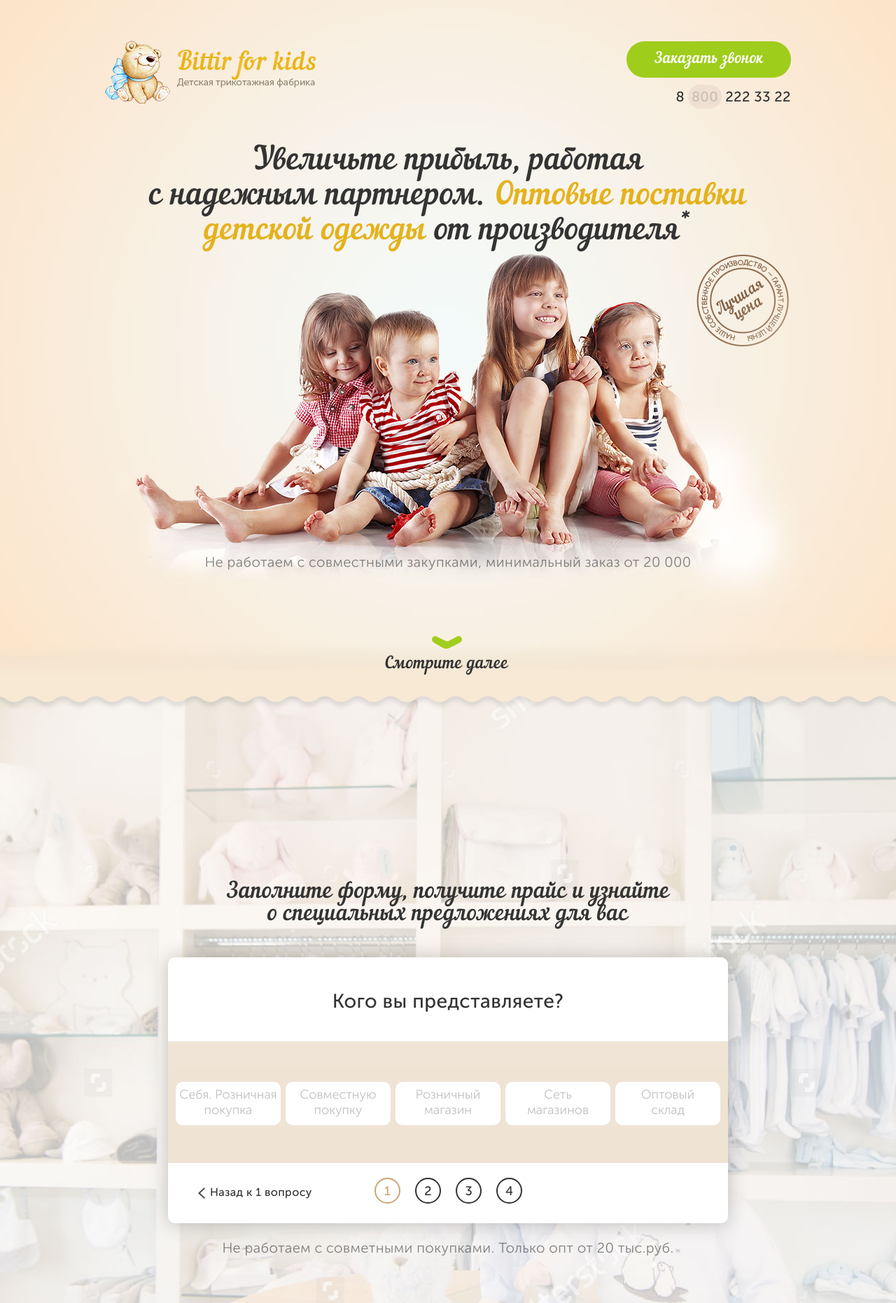
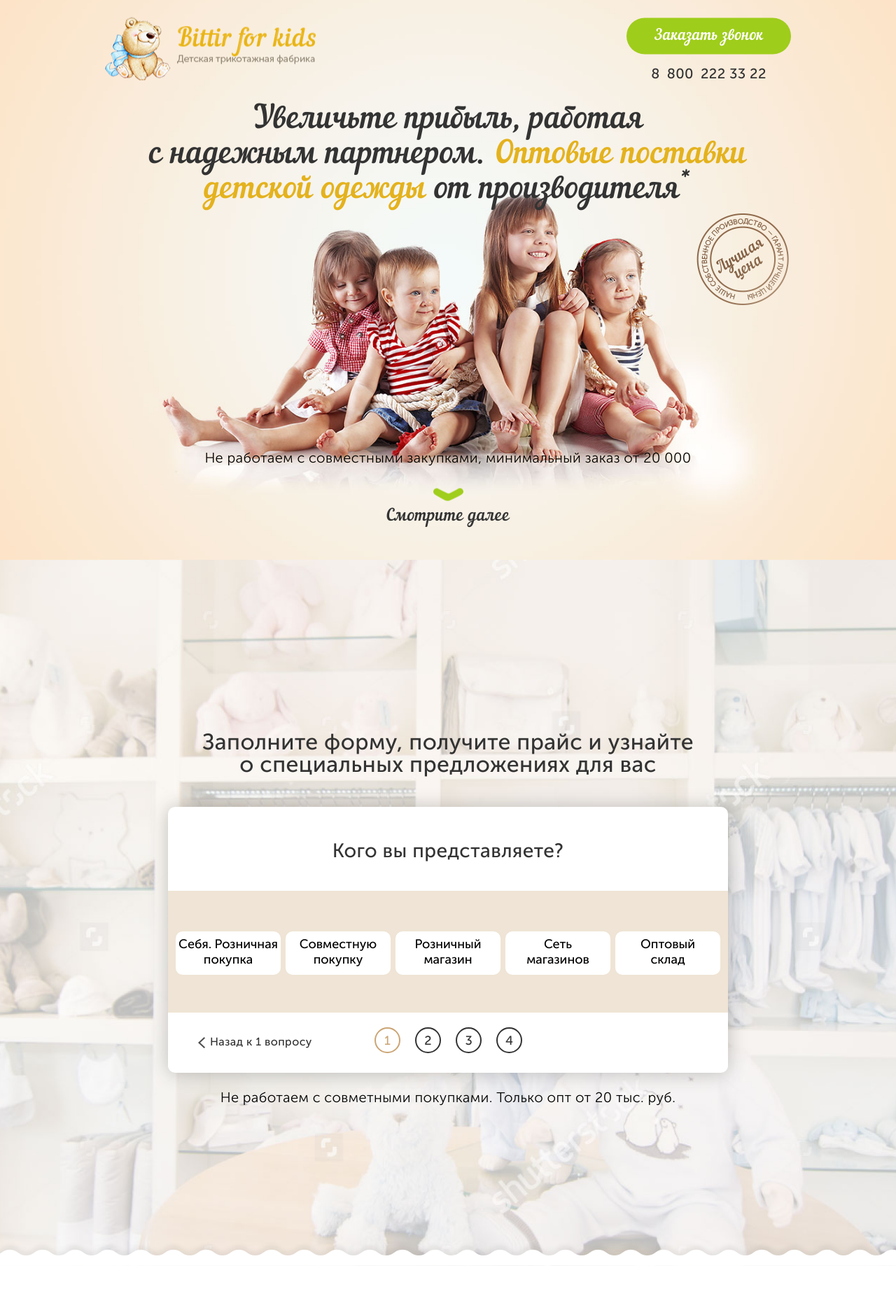
Before and after one commit to taras193/Opt, a PHP site: page / in a window 1280 px wide. Shown: the top 1862 px of the page at 70% size. Run offline with PHP 8.4, Linux system fonts and the light colour scheme; some libraries are stand-ins or nearby versions.

Commit message:
правки 06.04

```diff
--- a/css/style.css
+++ b/css/style.css
@@ -111,7 +111,7 @@ a {
     opacity: 0.4;
     position: absolute;
     top: 0;
-    z-index: 25;
+    z-index: 30;
     display: none;
 }
 
@@ -120,6 +120,7 @@ a {
     margin: 0 auto;
     height: 100%;
     position: relative;
+    text-align: center;
 }
 .wrap {
     width: 980px;
@@ -165,8 +166,8 @@ footer {
 
 
 .head{
-    position: absolute;
-    top: 18px;
+    position: relative;
+    /* top: 18px; */
     width: 100%;
 }
 header .btn {
@@ -175,6 +176,7 @@ header .btn {
 
 .right {
     float: right;
+    text-align: center;
 }
 
 .left {
@@ -185,17 +187,18 @@ header .btn {
     color: #333;
     font-size: 20px;
     font-weight: 500;
-    float: right;
+    /* float: right; */
     text-align: center;
+    display: inline-block;
 }
 
 .phone span {
     width: 54px;
     height: 37px;
-    opacity: .24;
+    /* opacity: .24; */
     border-radius: 19px / 19px 19px 19px 19px;
     background-clip: padding-box;
-    background-color: #d5b7b7;
+    /* background-color: #d5b7b7; */
     padding: 5px;
     text-align: center;
     margin: 0 5px;
@@ -219,35 +222,42 @@ h2 span {
 
 header h2 {
     /* margin-top: 206px; */
+    position: relative;
 }
 
 header {
-    background: url(../img/bg-separator.png) no-repeat bottom center, url(../img/bg-header.jpg) no-repeat top center;
+    background: url(../img/bg-header.jpg) no-repeat center;
     position: relative;
     z-index: 20;
     height: 1015px;
-    padding-top: 206px;
+    /* padding-top: 206px; */
+    background-size: cover;
+    /* margin-bottom: 95px; */
+    min-height: 600px; */
+    height: 100vh!important;
+    height: 100vh!important;
 }
 
 .label {
-    position: absolute;
-    background-image: url(../img/stamp.png);
+    position: relative;
+    background: url(../img/stamp.png)no-repeat center;
     width: 132px;
     height: 132px;
-    right: 3px;
-    top: 157px;
+    float: right;
+    margin-right: 3px;
 }
 
 p {
     text-align: center;
-    opacity: .6;
-    color: #333;
+    /* opacity: .6; */
+    color: black;
     font-size: 20px;
 }
 
 header p {
-    padding-top: 435px;
-    padding-bottom: 43px;
+    /* padding-top: 435px; */
+    /* padding-bottom: 43px; */
+    text-shadow: 0px 0px 4px rgb(252, 231, 203);
 }
 
 .content {
@@ -288,7 +298,8 @@ bottom: 113px;
     left: 50%;
     margin-left: -90px;
     padding-top: 28px;
-    bottom: 93px;
+    /* bottom: 121px; */
+    z-index: 30;
 }
 header .arrow {
     /* margin-bottom: 13px; */
@@ -317,23 +328,26 @@ header .view {
     /* left: 50%; */
     /* margin-left: -89px; */
     /* bottom: 93px; */
+    position: relative!important;
+    left: 0!important;
+    margin-left: 0!important;
 }
 
 .sec1 {
-    background: url(../img/bg1-separator.png) no-repeat bottom center, url(../img/bg1.jpg) no-repeat top center;
+    background: url(../img/bg1.jpg) no-repeat center;
     margin-top: -23px;
     position: relative;
     z-index: 18;
     height: 1032px;
+    background-size: cover;
 }
-#s1s1{/* margin-top: -215px; *//* top: 49.833333333333336%; */}
-#s1s2{/* margin-top: 14.333333333333332px; *//* top: 53.611111111111114%; */}
-#s1s3{/* margin-top: 215px; *//* top: 55.166666666666664%; */}
 .sec1 h2 {
     font-size: 32px;
     padding-top: 267px;
     line-height: 32px;
     padding-bottom: 45px;
+    font-family: "MuseoSansCyrl", sans-serif;
+    font-weight: 500;
 }
 
 .sec1 .calc {
@@ -367,6 +381,8 @@ input {
     line-height: 34px;
     color: #333;
     font-size: 20px;
+    opacity: 1;
+    color: black;
 }
 
 
@@ -384,8 +400,7 @@ input:focus {
 
 .calc .center {
     height: 174px;
-    opacity: .3;
-    background-color: #cba575;
+    background-color: rgba(203, 165, 117, 0.3);
     text-align: center;
     letter-spacing: 3px;
 }
@@ -437,7 +452,7 @@ input:focus {
     display: inline-block;
     letter-spacing: normal;
     padding-top: 7px;
-    color: #333;
+    color: black;
     font-size: 18px;
     cursor: pointer;
     vertical-align: top;
@@ -506,6 +521,7 @@ input:focus {
     position: relative;
     z-index: 16;
     height: 997px;
+    background-size: cover;
 }
 
 .sec2 h2,
@@ -555,7 +571,7 @@ input:focus {
     /* position: absolute; */
     /* left: 50%; */
     /* margin-left: -89px; */
-    bottom: 81px;
+    bottom: 109px;
 }
 
 .sec3 h2 {
@@ -700,15 +716,16 @@ input:focus {
     /* position: absolute; */
     /* left: 50%; */
     /* margin-left: -88px; */
-    bottom: 89px;
+    bottom: 117px;
 }
 
 .sec4 {
-    background: url(../img/bg3-separator-top.png) no-repeat top center, url(../img/bg3-separator-bot.png) no-repeat bottom center, url(../img/sec4-bg.png) no-repeat top 219px center;
+    background: url(../img/sec4-bg.png) no-repeat top 219px center;
     margin-top: -18px;
     z-index: 15;
     position: relative;
     height: 1046px;
+    /* background-size: cover; */
 }
 
 .sec4 h2 {
@@ -781,7 +798,7 @@ input:focus {
     /* position: absolute; */
     /* left: 50%; */
     /* margin-left: -89px; */
-    bottom: 91px;
+    bottom: 119px;
 }
 
 .sec5 {
@@ -789,7 +806,7 @@ input:focus {
  z-index: 14;
  margin-top: -20px;
  background: #fcece1;
- background: url(../img/bg5-separator.png) no-repeat bottom -16px center, url(../img/girl-bg5.png) no-repeat bottom left 49.6%;
+ background: url(../img/girl-bg5.png) no-repeat bottom left 49.6%;
  background-color: #fcece1;
  height: 989px;
 }
@@ -993,7 +1010,7 @@ input:focus {
     /* position: absolute; */
     /* left: 50%; */
     /* margin-left: -22px; */
-    bottom: 51px;
+    bottom: 68px;
     background: url(../img/arr-down.png)no-repeat bottom center;
     padding-top: 0px;
     height: 64px;
@@ -1012,6 +1029,7 @@ input:focus {
     width: 100%;
     z-index: 100;
     top: 0;
+    background-size: cover;
 }
 .map_b {
     background: url(../img/footer-sp.png) no-repeat bottom center;
@@ -1020,6 +1038,7 @@ input:focus {
     width: 100%;
     z-index: 100;
     bottom: 0;
+    background-size: cover;
 }
 #map {
     height: 1005px;
@@ -1350,6 +1369,10 @@ footer a {
 }
 .content2 .btn-big{
     width: 150px;
+    opacity: 1;
+    color: black;
+    font-weight: 400;
+    text-align: center!important;
 }
 .calc .btn{
     margin: 19px auto;
@@ -1377,3 +1400,88 @@ footer a {
     padding-top: 0px;
     margin-top: -2px;
 }
+.fot_bg{
+    /* background: url(../img/bg-separator.png) no-repeat center; */
+    height: 95px;
+    width: 100%;
+    position: absolute;
+    bottom: -20px;
+    z-index: 21;
+    background-size: cover;
+}
+.fot_bg1{
+    background: url(../img/bg1-separator.png) no-repeat center;
+    height: 34px;
+    width: 100%;
+    position: absolute;
+    bottom: 0px;
+    z-index: 21;
+    background-size: cover;
+}
+.fot_bg2{
+    background: url(../img/bg2-separator.png) no-repeat center;
+    height: 34px;
+    width: 100%;
+    position: absolute;
+    bottom: 0px;
+    z-index: 21;
+    background-size: cover;
+}
+.fot_bg3{
+    background: url(../img/bg3-separator-top.png) no-repeat center;
+    height: 34px;
+    width: 100%;
+    position: absolute;
+    top: 0px;
+    z-index: 21;
+    background-size: cover;
+}
+.fot_bg4{
+    background: url(../img/bg3-separator-bot.png) no-repeat center;
+    height: 34px;
+    width: 100%;
+    position: absolute;
+    bottom: 0px;
+    z-index: 21;
+    background-size: cover;
+}
+.fot_bg5{
+    background: url(../img/bg5-separator.png) no-repeat bottom -16px center;
+    height: 34px;
+    width: 100%;
+    position: absolute;
+    bottom: 0px;
+    z-index: 21;
+    background-size: cover;
+}
+.ddd {line-height: 20px!important;padding-top: 11px!important;}
+.slice {
+    position: absolute;
+    width: 100%;
+    -webkit-transform: translateY(-50%);
+    transform: translateY(-50%);
+}
+#s1s1 {
+    margin-top: -29.349397590361445px;
+    top: 10.891566265060241%;
+}
+#s1s2 {
+    margin-top: 161.42168674698794px;
+    top: 26.096385542168676%;
+}
+#s1s3 {
+    margin-top: 29.349397590361445px;
+    top: 24.10843373493976%;
+}
+#s1s4 {
+    margin-top: 102.72289156626506px;
+    top: 68.87951807228916%;
+}
+#s1s5 {
+    margin-top: 73.37349397590361px;
+    top: 78.7710843373494%;
+   }
+   ::-webkit-input-placeholder {color:black;}
+::-moz-placeholder          {color:black;}
+:-moz-placeholder           {color:black;}
+:-ms-input-placeholder      {color:black;}
--- a/index.html
+++ b/index.html
@@ -4,14 +4,18 @@
 <head>
     <meta content="text/html; charset=UTF-8" http-equiv=content-type>
     <meta name=viewport content="width=980">
-    <title>Clothes</title>
+    <title>BITTIR</title>
     <script type="text/javascript">if (screen.width <= 699) {document.location = "mobile/"+document.location.search;}</script>
     <link rel=stylesheet type=text/css href=css/normalize.min.css>
     <link rel=stylesheet type=text/css href=css/style.css>
+    <link rel="shortcut icon" href="favicon.ico" type="image/x-icon">
 </head>
 <body>
     <header>
-    <div class="head">
+        <div class="wrapper">
+
+        <div class="slice" id="s1s1">
+        <div class="head">
              <div class="wrapper">
                 <div class="left">
                     <a href="javascript:void(0)" class="logo"></a>
@@ -22,14 +26,21 @@
                 </div>
                 </div>
             </div>
-        <div class="wrapper">
+        </div>
+        <div class="slice" id="s1s2">
             <div class="label"></div>
-            <div class="content">
+        </div>
+            <div class="slice" id="s1s3">
                 <h2>Увеличьте прибыль, работая <br>с надежным партнером. <span>Оптовые поставки<br> детской одежды</span> от производителя<sup>*</sup></h2>
+            </div>
+            <div class="slice" id="s1s4">
                 <p>Не работаем с совместными закупками, минимальный заказ от 20 000</p>
             </div>
+            <div class="slice" id="s1s5">
             <a href="#sec1" class="arrow view mouse">Смотрите далее</a>
         </div>
+        </div>
+        <!--div class="fot_bg"></div-->
     </header>
     <section class="sec1" id="sec1">
         <div class="wrapper">
@@ -271,9 +282,10 @@
                     </div>
 
         </div>
-                <p>Не работаем с совметными покупками. Только опт от 20 тыс.руб.</p>
+                <p>Не работаем с совметными покупками. Только опт от 20 тыс. руб.</p>
             <div class="clear"></div>
         </div>
+        <div class="fot_bg1"></div>
     </section>
     <section class="sec2">
         <div class="wrapper">
```
Also changed, not shown: other parts of index.html (+33 -30 lines), favicon.ico (added).
